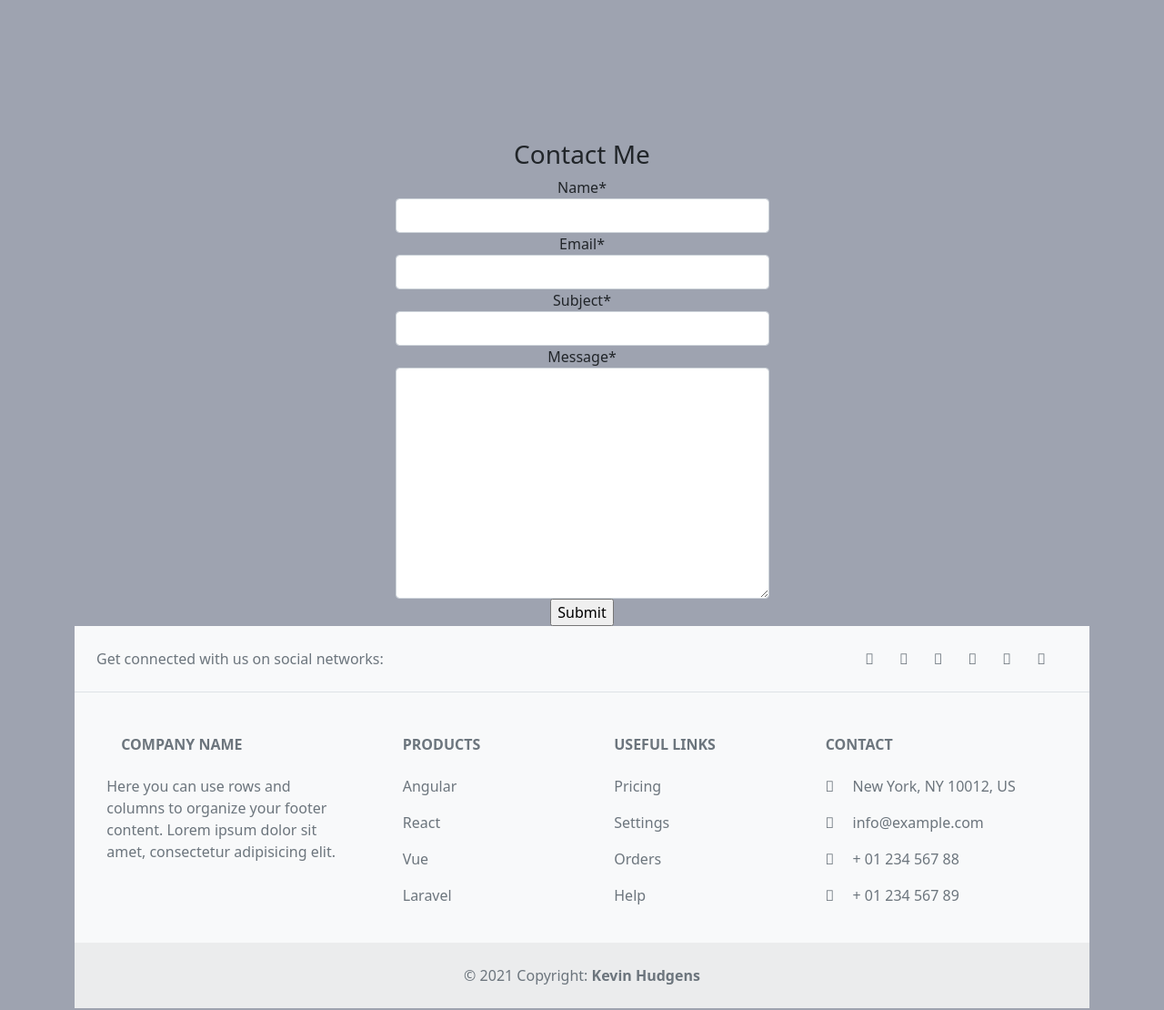
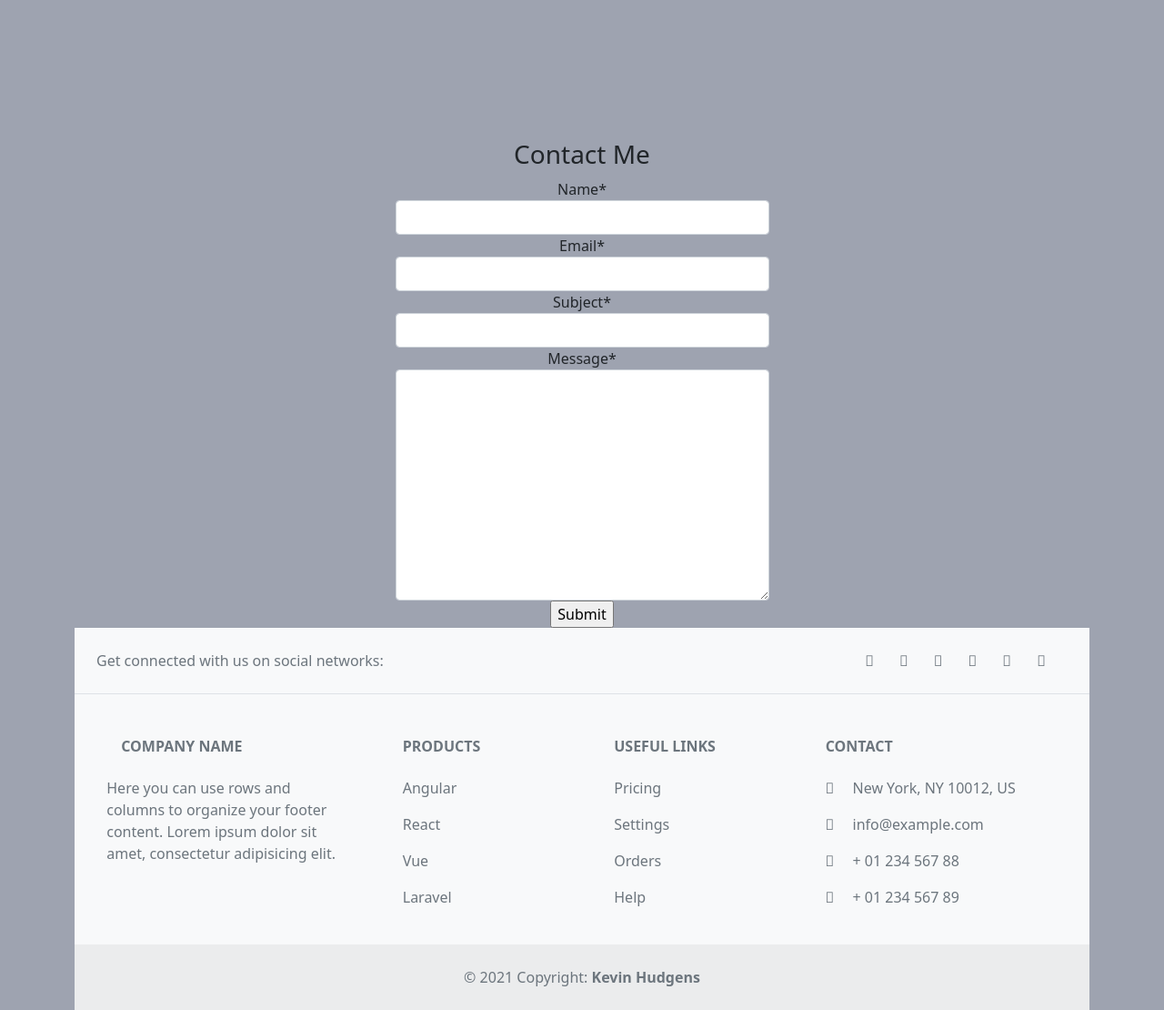
Before and after one commit to kghudgens/Study-Wise, a Django app: page / in a window 1280 px wide. Shown: the part 375-1485 px from the top of the page at 91% size. Run offline with Django 3.2, Linux system fonts and the light colour scheme; data that the repository does not hold is empty; some libraries are stand-ins or nearby versions.

Commit message:
added css to contact form

```diff
--- a/pyquiz/blog/templates/blog/index.html
+++ b/pyquiz/blog/templates/blog/index.html
@@ -53,7 +53,7 @@
   <!-- Contact me DIV -->
   <!-- Creating new app for contact form -->
   <h3>Contact Me</h3>
-  <div class="">
+  <div class="form_space">
     <form method="POST">
       {%csrf_token%} {{form|crispy}} <input type="submit" value="Submit" />
     </form>
```
